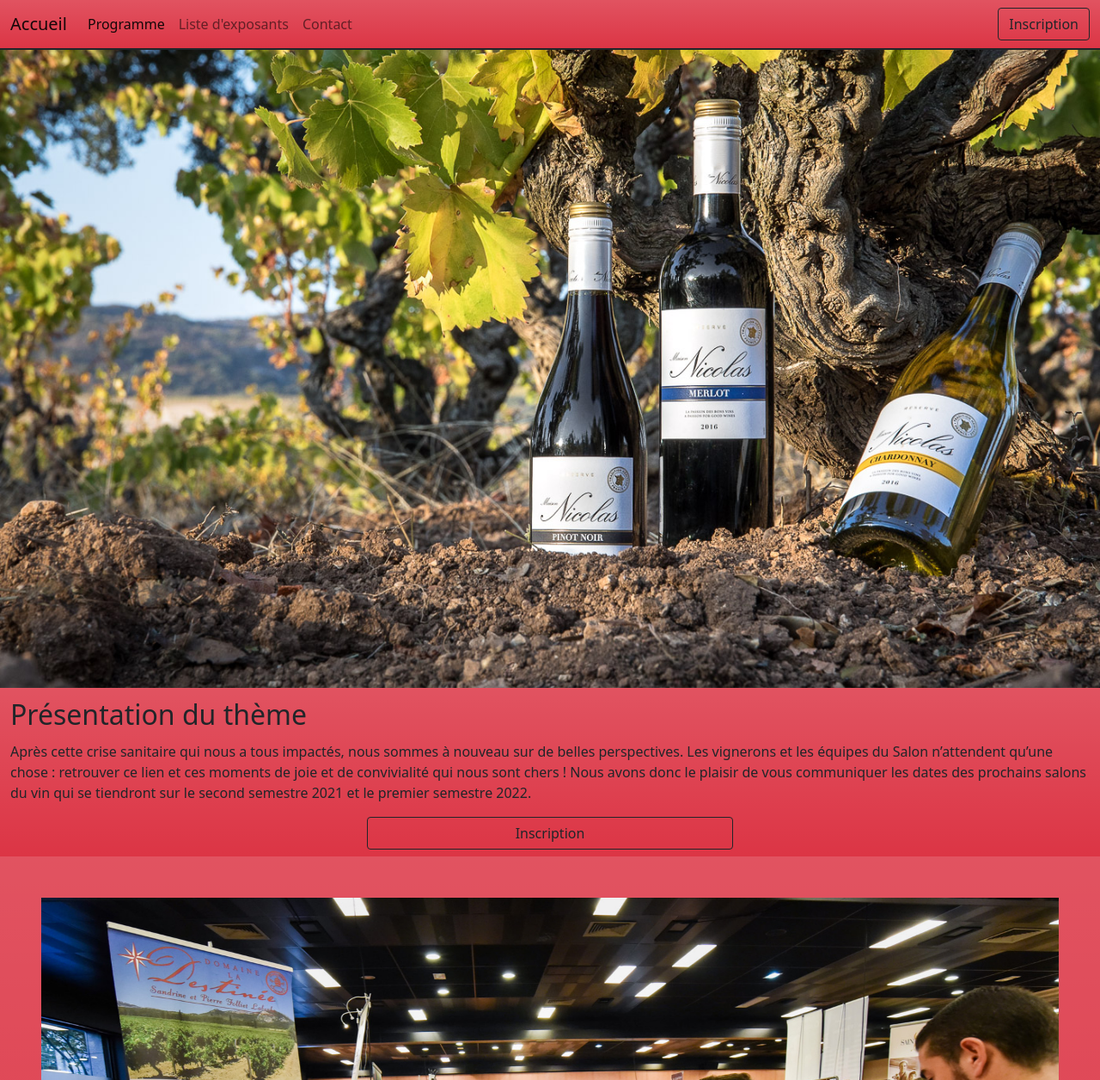
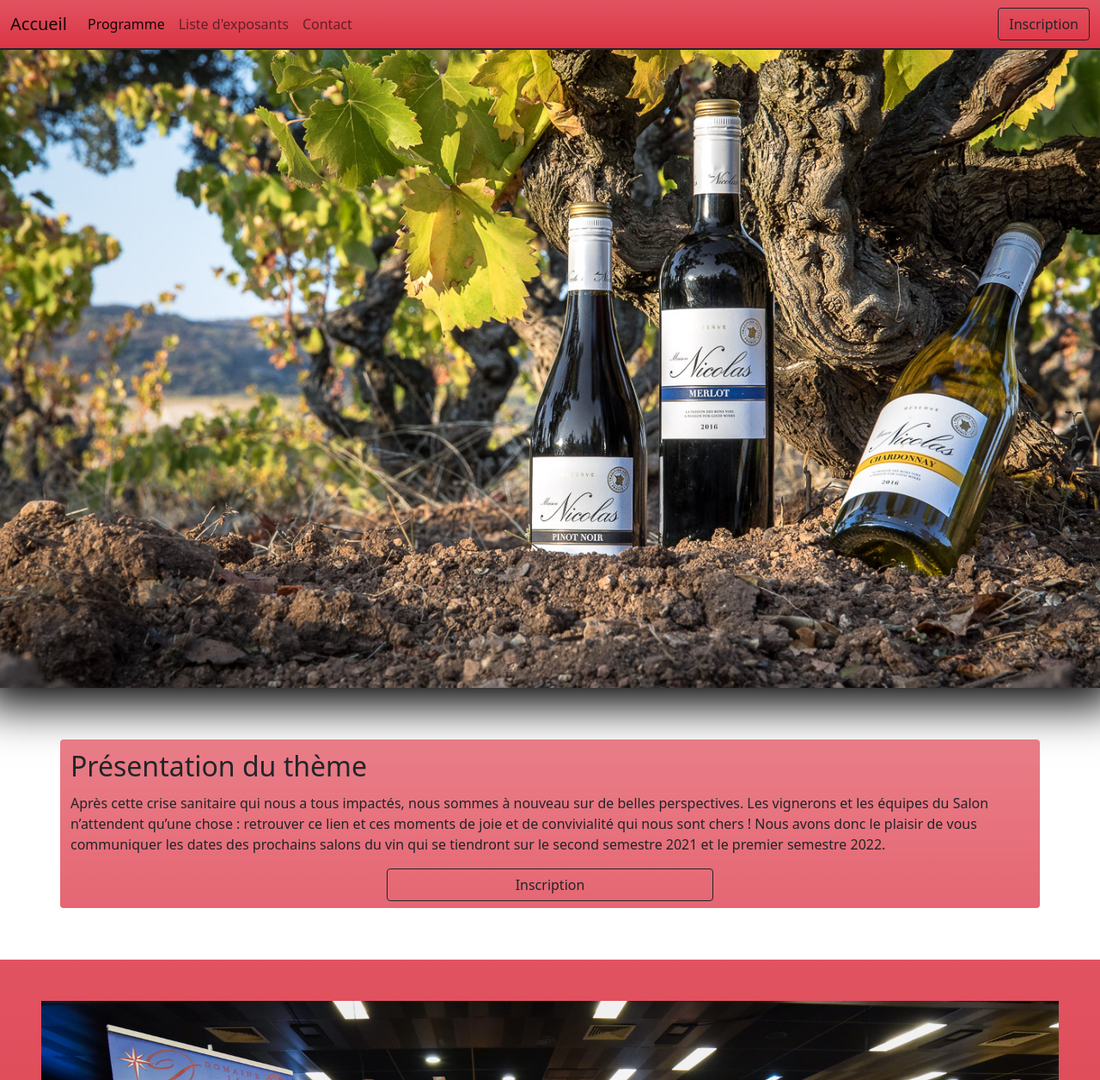
Before and after one commit to JulienFournier25/ProjectPHP, a PHP site: page / in a window 1280 px wide. Shown: the top 1256 px of the page at 86% size. Run offline with PHP 8.4, Linux system fonts and the light colour scheme; some libraries are stand-ins or nearby versions.

Commit message:
accueil v2

```diff
--- a/assets/css/style.css
+++ b/assets/css/style.css
@@ -4,6 +4,7 @@ header {
         background-size: cover;
         background-repeat: no-repeat;
         background-position: center;
+        box-shadow: 0px 0px 50px 20px black;
     }
 
     .carousel {
@@ -18,7 +19,18 @@ header {
         left: 13%;
     }
 
-@media screen AND (max-width:800px) {
+    .image-body {
+        z-index: -1;
+        position: fixed;
+        top: 0;
+    }
+
+    .aboutIt {
+        margin-top: 7.5vh;
+        margin-bottom: 7.5vh;
+    }
+
+    @media screen AND (max-width: 800px) {
         .carousel {
             height: 50vh;
         }
@@ -30,6 +42,11 @@ header {
         }
     }
 
+    .image-body {
+        height: 100vh;
+        width: auto;
+    }
+
     @media screen AND (max-width:500px) {
         .carousel {
             height: 30vh;
--- a/includes/footer.php
+++ b/includes/footer.php
@@ -2,5 +2,6 @@
  <script src="https://kit.fontawesome.com/17e4bc2abc.js" crossorigin="anonymous"></script>
 <script src="https://unpkg.com/aos@2.3.1/dist/aos.js"></script>
 <script src="https://cdn.jsdelivr.net/npm/bootstrap@5.0.2/dist/js/bootstrap.bundle.min.js " integrity="sha384-MrcW6ZMFYlzcLA8Nl+NtUVF0sA7MsXsP1UyJoMp4YLEuNSfAP+JcXn/tWtIaxVXM " crossorigin="anonymous "></script>
+<script src="assets/js/script.js"></script>
 </body>
 </html>
--- a/index.php
+++ b/index.php
@@ -1,8 +1,10 @@
 <?php require_once 'includes/header.php' ?>
 
+
 <header></header>
+<img src="assets/img/photo-produit-vin-vigne-0880.png" class="w-100 image-body" alt="...">
 
-<div class="container-fluid bg-danger bg-gradient py-2">
+<div class="container bg-danger bg-gradient bg-opacity-75 py-2 rounded aboutIt">
     <div class="row py-1 text-md-start text-center">
         <h2>Présentation du thème</h2>
     </div>
@@ -44,7 +46,10 @@
         </div>
     </div>
 </div>
-<div class="container-fluid py-3 px-5 bg-danger bg-gradient d-grid gap-3">
+
+<img src="assets/img/photo-produit-vin-vigne-0880.png" class="w-100 image-body" alt="...">
+
+<div class="container py-3 px-5 bg-danger bg-gradient bg-opacity-75 d-grid gap-3 aboutIt rounded">
     <div class="row gap-md-4 gap-3">
         <div class="card col-md">
             <div class="card-body">
@@ -77,7 +82,7 @@
             </p>
         </div>
     </div>
-    <div class="row gap-md-5 gap-3">
+    <div class="row gap-md-4 gap-3">
         <div class="card col-md">
             <div class="card-body">
                 <h5 class="card-title">Villeurbane</h5>
```
Lines whose indentation alone changed are shown as unchanged.
